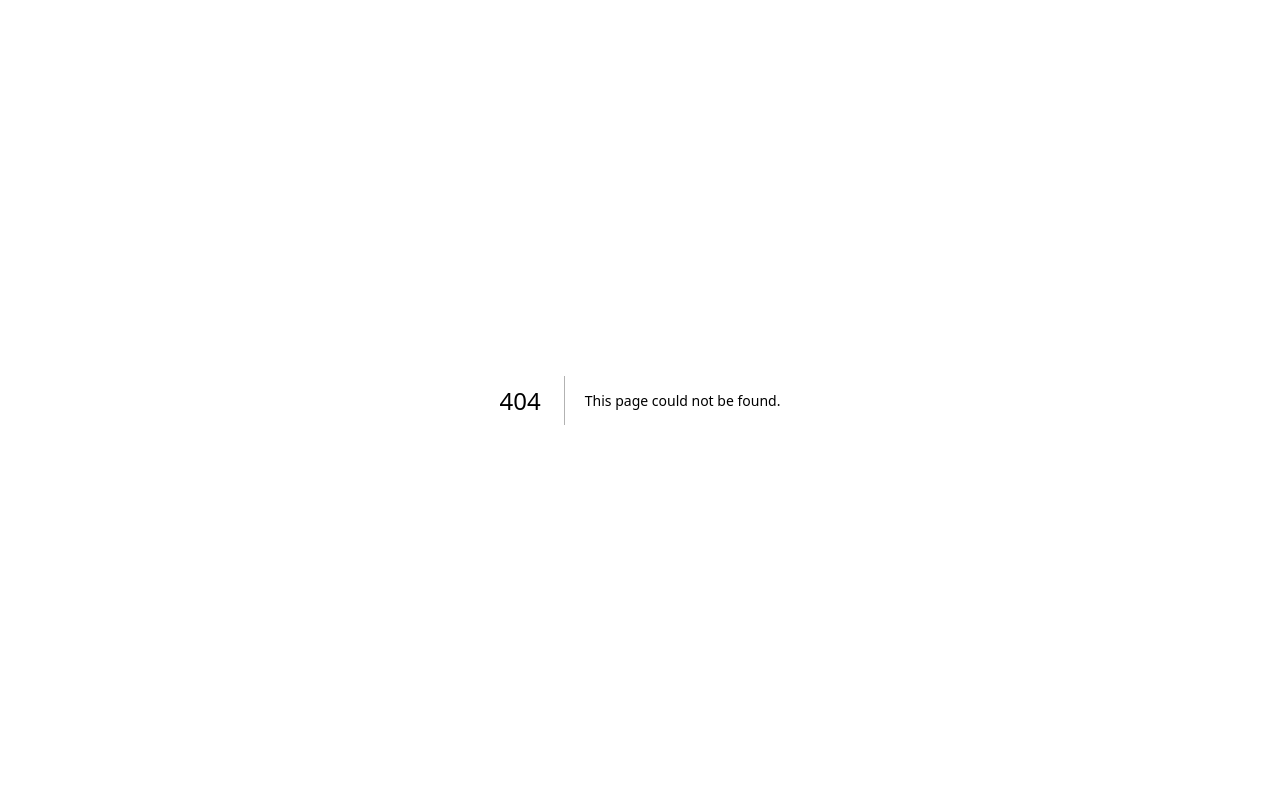
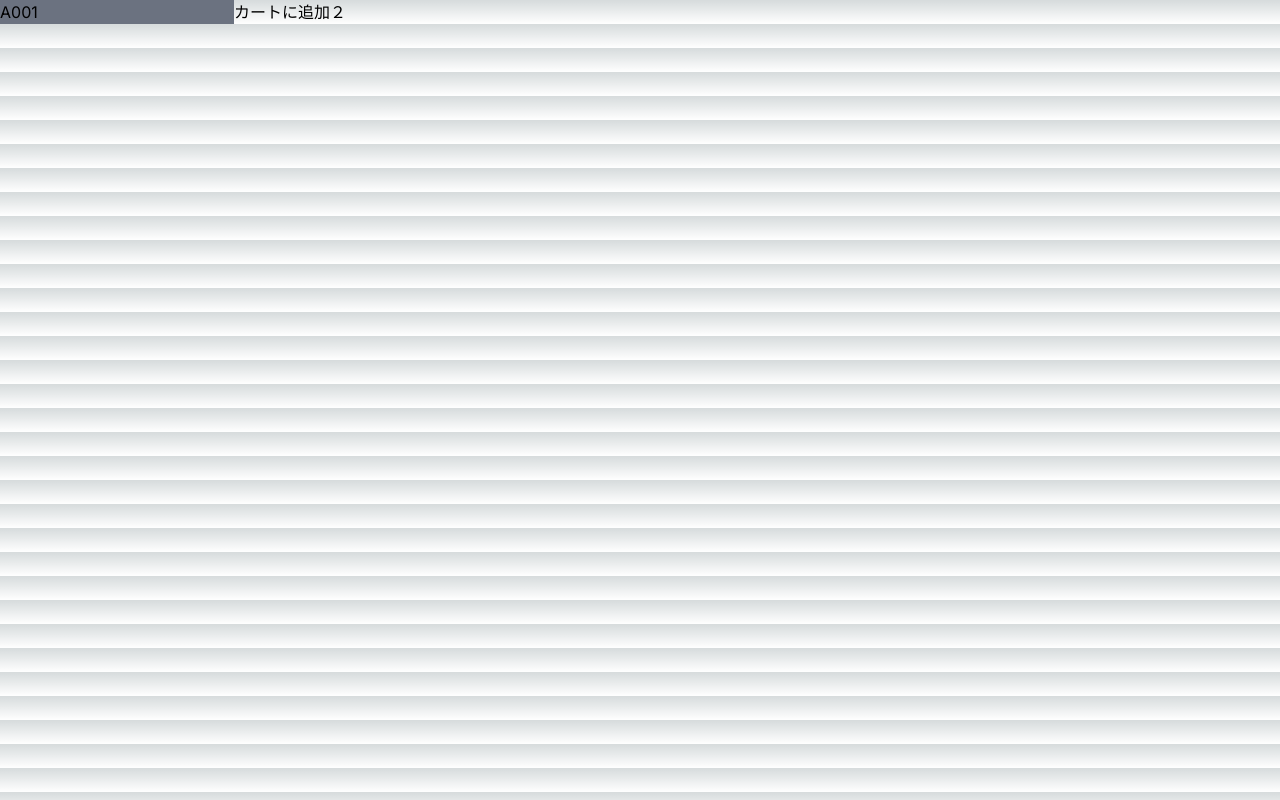
Before and after one commit to tfutada/zenn-nextjs, a Next.js app: page /myaction2 in a window 1280 px wide. Before the commit this address had no page. Built offline with nearby package versions, Linux system fonts and the light colour scheme.

Commit message:
app route page

```diff
--- a/app/myaction1/_myactions.ts
+++ /dev/null
@@ -1,5 +0,0 @@
-'use server';
-
-export async function addItem(value: string) {
-    console.log('addItem', value);
-}
--- /dev/null
+++ b/app/myaction2/page.tsx
@@ -0,0 +1,17 @@
+
+export default function ActionForm() {
+    // Server Actions. These are executed on the server.
+    async function addItem(formData: FormData) {
+        'use server'; // This is required for server actions.
+        console.log(formData.get('id'));
+    }
+
+    return (
+        <div>
+            <form action={addItem}>
+                <input type="text" name="id" defaultValue="A001" className="bg-gray-500"/>
+                <button type="submit">カートに追加２</button>
+            </form>
+        </div>
+    )
+}
```
